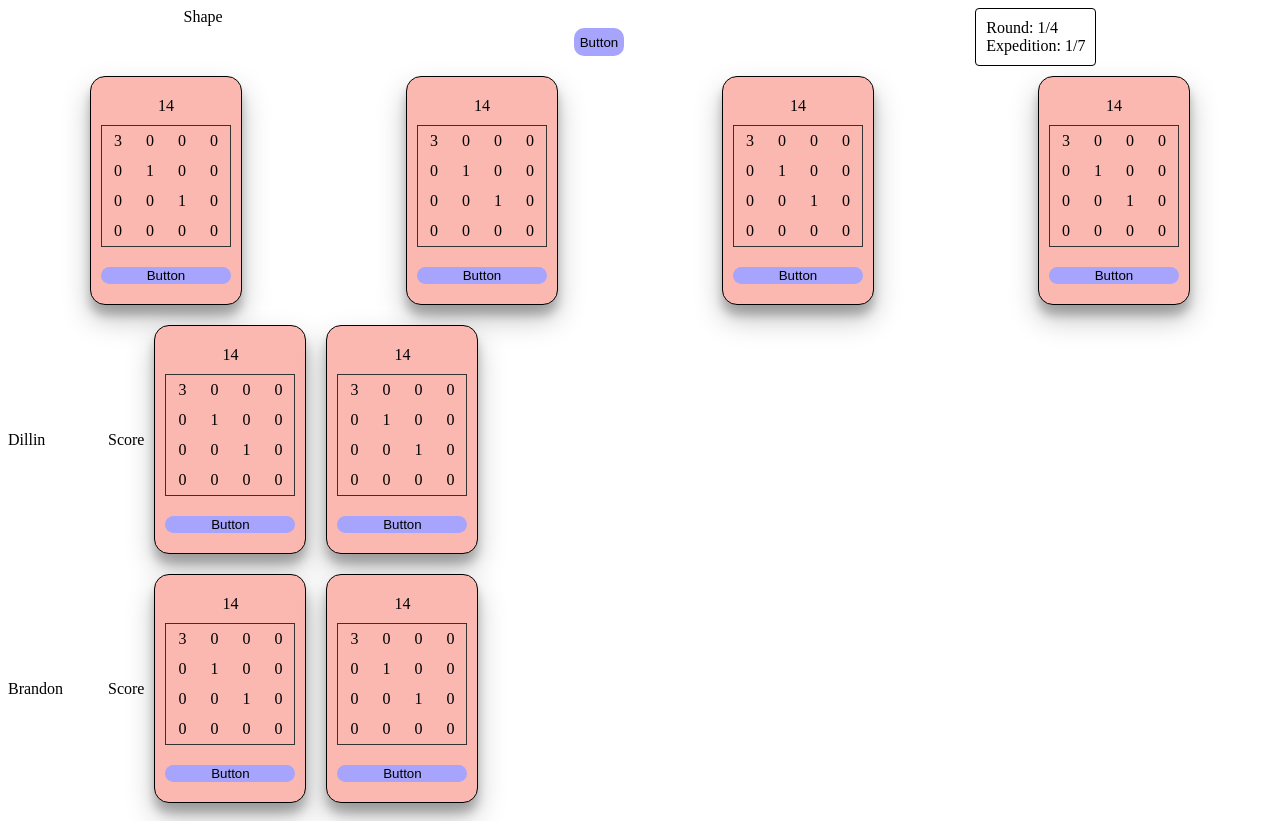
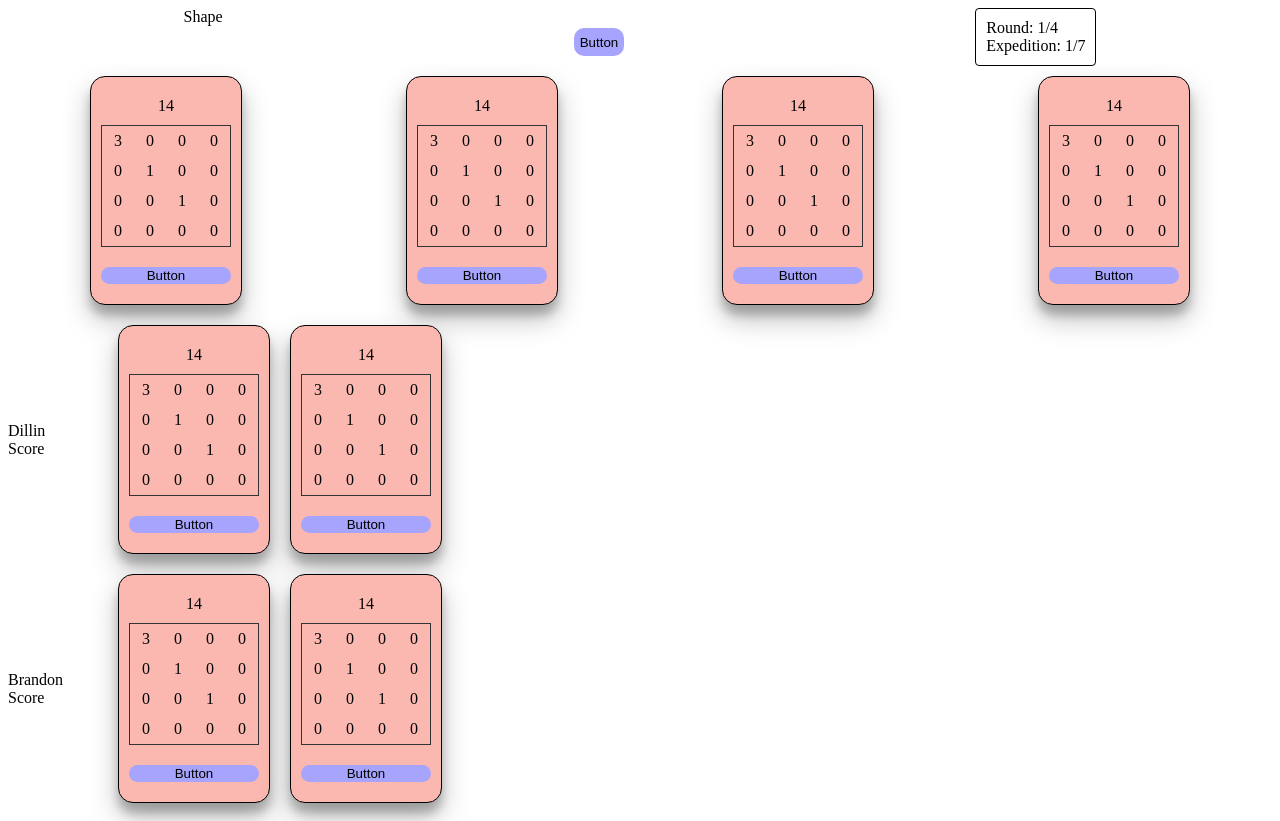
Before and after one commit to dstriz09/treasure-hunt, a React (Create React App) app: page / in a window 1280 px wide. Built offline with nearby package versions, Linux system fonts and the light colour scheme.

Commit message:
move score under name

```diff
--- a/src/components/Player.js
+++ b/src/components/Player.js
@@ -2,13 +2,18 @@ import React from "react";
 import Card from "./Card";
 import Score from "./Score";
 
-import { StyledPlayer, StyledPlayerName } from "../styles/StyledPlayer";
+import { StyledPlayer, StyledPlayerData } from "../styles/StyledPlayer";
 
 function Player({ name, cards }) {
   return (
     <StyledPlayer>
-      <StyledPlayerName>{name}</StyledPlayerName>
-      <Score />
+      <StyledPlayerData>
+        <div>{name}</div>
+        <div>
+          <Score />
+        </div>
+      </StyledPlayerData>
+
       {cards.map((card, x) => (
         <Card key={x} card={card} />
       ))}
--- a/src/styles/StyledPlayer.js
+++ b/src/styles/StyledPlayer.js
@@ -7,6 +7,6 @@ export const StyledPlayer = styled.div`
   align-items: center;
 `;
 
-export const StyledPlayerName = styled.div`
+export const StyledPlayerData = styled.div`
   width: 100px;
 `;
```
